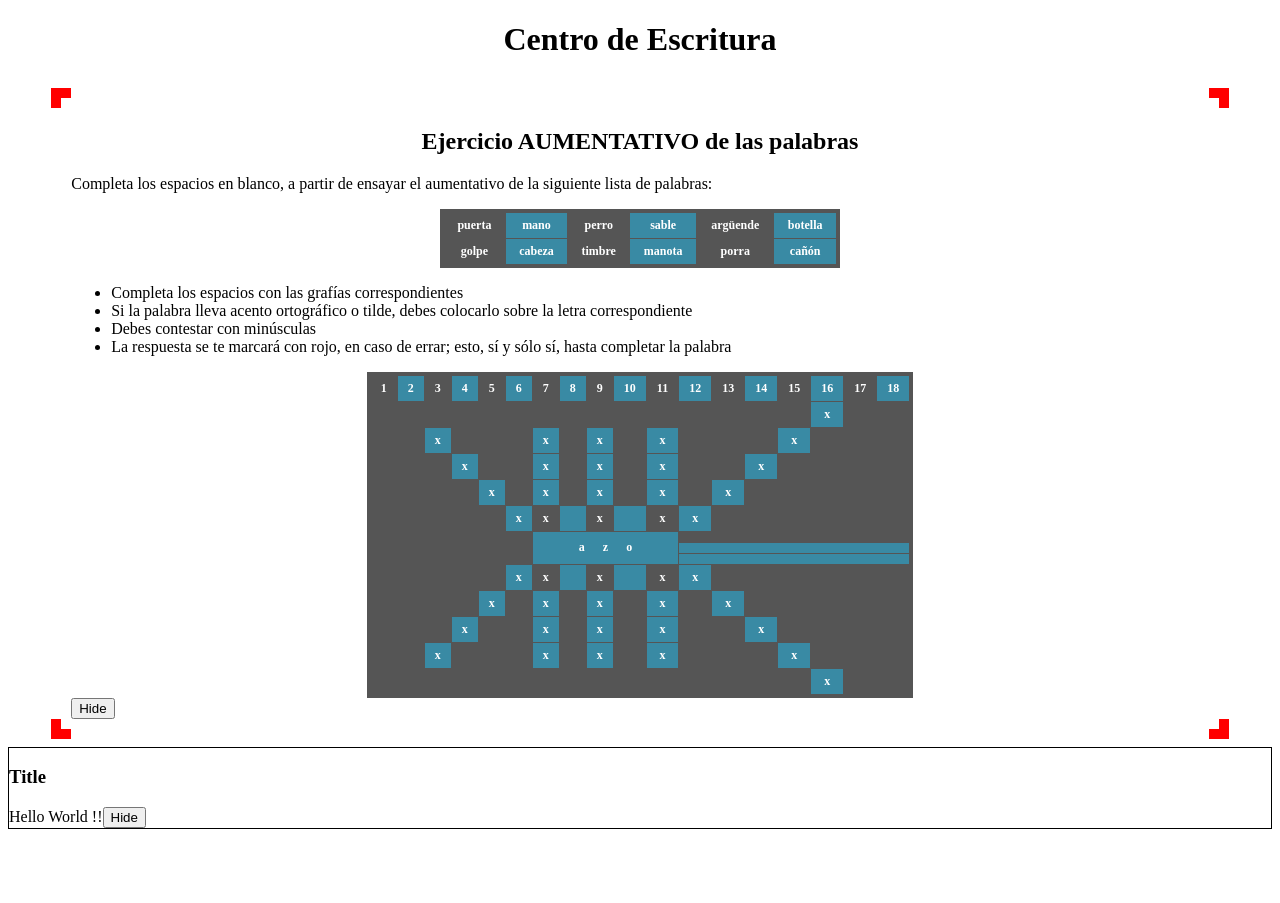
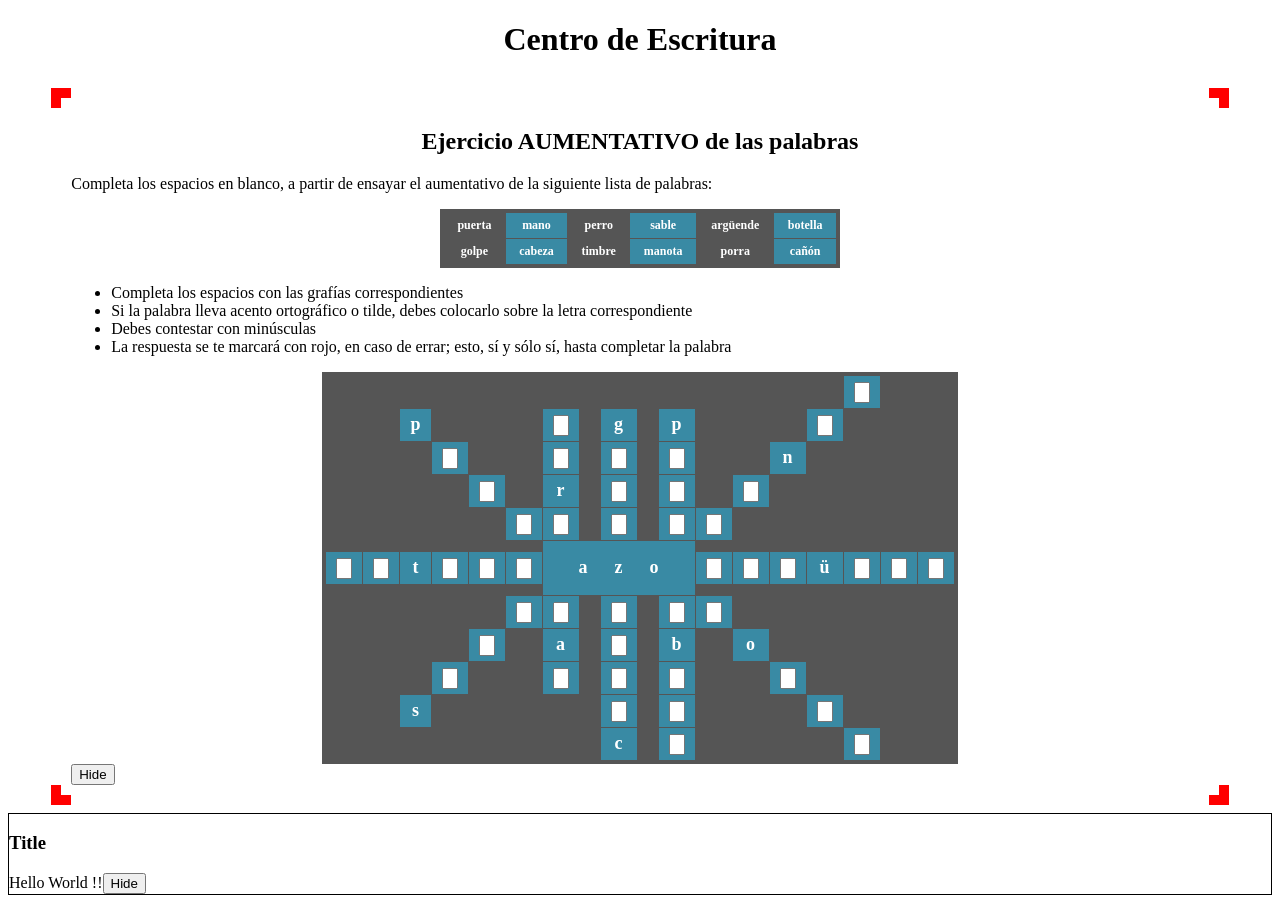
Before and after one commit to JuanCarlosLira/ce-app, a React (Create React App) app: page / in a window 1280 px wide. Before the commit the page ends 837 px from the top, so only its background shows below. Built offline with nearby package versions, Linux system fonts and the light colour scheme; the HTML template or start-up script is replaced by a standard one.

Commit message:
Added inputs in Crucigrama2

```diff
--- a/src/App.css
+++ b/src/App.css
@@ -1,3 +1,5 @@
+/* Check: https://divtable.com/table-styler/ */
+
 #hello {
   border: 1px solid #000;
 }
@@ -13,6 +15,30 @@ padding: 10px;
 }
 body#tinymce {
 background: #FFFFFF
+}
+
+#textBoxCrg {
+  width: 8px;
+}
+
+table.crg {
+  border: 4px solid #555555;
+  background-color: #555555;
+  width: 500px;
+  text-align: center;
+  border-collapse: collapse;
+}
+table.crg td, table.crg th {
+  border: 1px solid #555555;
+  padding: 5px 10px;
+}
+table.crg tbody td {
+  font-size: 18px;
+  font-weight: bold;
+  color: #FFFFFF;
+}
+#bckgClass {
+  background: #398AA4;
 }
 
 table.wordBank {
--- a/src/App.js
+++ b/src/App.js
@@ -25,7 +25,7 @@ class Crucigrama2 extends React.Component {
         <div id="crucigramaWrap">
           <h2 align="center">Ejercicio AUMENTATIVO de las palabras</h2>
           <p>Completa los espacios en blanco, a partir de ensayar el aumentativo de la siguiente lista de palabras:</p>
-          <table class="wordBank" align="center">
+          <table className="wordBank" align="center">
             <tbody>
               <tr>
                 <td>puerta</td>
@@ -53,10 +53,10 @@ class Crucigrama2 extends React.Component {
            <li>La respuesta se te marcará con rojo, en caso de errar; esto, sí y sólo sí,  hasta completar la palabra</li>
           </ul>
 
-          <table class="wordBank" align="center">
+          <table className="crg" align="center">
             <tbody>
-              <tr>
-                <td>1</td>
+              {/*<tr>
+                <td id="bckgClass">1</td>
                 <td>2</td>
                 <td>3</td>
                 <td>4</td>
@@ -74,129 +74,232 @@ class Crucigrama2 extends React.Component {
                 <td>16</td>
                 <td>17</td>
                 <td>18</td>
+              </tr>*/}
+              <tr>
+                <td colSpan="15" > </td>
+                <td id="bckgClass">
+                  <input type="text" id="textBoxCrg" maxlength="1" />
+                </td>
+                <td colSpan="2"></td>
               </tr>
               <tr>
-                <td colspan="15"> </td>
-                <td>x</td>
-                <td colspan="2"></td>
+                <td colSpan="2"></td>
+                <td id="bckgClass">p</td>
+                <td colSpan="3"></td>
+                <td id="bckgClass">
+                  <input type="text" id="textBoxCrg" maxlength="1" />
+                </td>
+                <td></td>
+                <td id="bckgClass">g</td>
+                <td></td>
+                <td id="bckgClass">p</td>
+                <td colSpan="3"></td>
+                <td id="bckgClass">
+                  <input type="text" id="textBoxCrg" maxlength="1" />
+                </td>
+                <td colSpan="3"></td>
               </tr>
               <tr>
-                <td colspan="2"></td>
-                <td>x</td>
-                <td colspan="3"></td>
-                <td>x</td>
+                <td colSpan="3"></td>
+                <td id="bckgClass">
+                  <input type="text" id="textBoxCrg" maxlength="1" />
+                </td>
+                <td colSpan="2"></td>
+                <td id="bckgClass">
+                  <input type="text" id="textBoxCrg" maxlength="1" />
+                </td>
                 <td></td>
-                <td>x</td>
+                <td id="bckgClass">
+                  <input type="text" id="textBoxCrg" maxlength="1" />
+                </td>
                 <td></td>
-                <td>x</td>
-                <td colspan="3"></td>
-                <td>x</td>
-                <td colspan="3"></td>
+                <td id="bckgClass">
+                  <input type="text" id="textBoxCrg" maxlength="1" />
+                </td>
+                <td colSpan="2"></td>
+                <td id="bckgClass">n</td>
+                <td colSpan="4"></td>
               </tr>
               <tr>
-                <td colspan="3"></td>
-                <td>x</td>
-                <td colspan="2"></td>
-                <td>x</td>
+                <td colSpan="4"></td>
+                <td id="bckgClass">
+                  <input type="text" id="textBoxCrg" maxlength="1" />
+                </td>
                 <td></td>
-                <td>x</td>
+                 <td id="bckgClass">r</td>
                 <td></td>
-                <td>x</td>
-                <td colspan="2"></td>
-                <td>x</td>
-                <td colspan="4"></td>
+                <td id="bckgClass">
+                  <input type="text" id="textBoxCrg" maxlength="1" />
+                </td>
+                <td></td>
+                <td id="bckgClass">
+                  <input type="text" id="textBoxCrg" maxlength="1" />
+                </td>
+                <td></td>
+                <td id="bckgClass">
+                  <input type="text" id="textBoxCrg" maxlength="1" />
+                </td>
+                <td colSpan="5"></td>
               </tr>
               <tr>
-                <td colspan="4"></td>
-                <td>x</td>
+                <td colSpan="5"></td>
+                <td id="bckgClass">
+                  <input type="text" id="textBoxCrg" maxlength="1" />
+                </td>
+                <td id="bckgClass">
+                  <input type="text" id="textBoxCrg" maxlength="1" />
+                </td>
                 <td></td>
-                <td>x</td>
+                <td id="bckgClass">
+                  <input type="text" id="textBoxCrg" maxlength="1" />
+                </td>
                 <td></td>
-                <td>x</td>
-                <td></td>
-                <td>x</td>
-                <td></td>
-                <td>x</td>
-                <td colspan="5"></td>
+                <td id="bckgClass">
+                  <input type="text" id="textBoxCrg" maxlength="1" />
+                </td>
+                <td id="bckgClass">
+                  <input type="text" id="textBoxCrg" maxlength="1" />
+                </td>
+                <td colSpan="6"></td>
               </tr>
               <tr>
-                <td colspan="5"></td>
-                <td>x</td>
-                <td>x</td>
-                <td></td>
-                <td>x</td>
-                <td></td>
-                <td>x</td>
-                <td>x</td>
-                <td colspan="6"></td>
+                <td colSpan="6"></td>
+                <td colSpan="5" rowSpan="3" id="bckgClass"> a&nbsp;&nbsp;&nbsp;&nbsp;&nbsp;&nbsp;z&nbsp;&nbsp;&nbsp;&nbsp;&nbsp;&nbsp;o</td>
+                <td colSpan="7"></td>
               </tr>
               <tr>
-                <td colspan="6"></td>
-                <td colspan="5" rowspan="3"> a&nbsp;&nbsp;&nbsp;&nbsp;&nbsp;&nbsp;z&nbsp;&nbsp;&nbsp;&nbsp;&nbsp;&nbsp;o</td>
-                <td colspan="7"></td>
+                {/*<td colSpan="6"></td>*/}
+                <td id="bckgClass">
+                  <input type="text" id="textBoxCrg" maxlength="1" />
+                </td>
+                <td id="bckgClass">
+                  <input type="text" id="textBoxCrg" maxlength="1" />
+                </td>
+                <td id="bckgClass">t</td>
+                <td id="bckgClass">
+                  <input type="text" id="textBoxCrg" maxlength="1" />
+                </td>
+                <td id="bckgClass">
+                  <input type="text" id="textBoxCrg" maxlength="1" />
+                </td>
+                <td id="bckgClass">
+                  <input type="text" id="textBoxCrg" maxlength="1" />
+                </td>
+                {/*<td colSpan="7"></td>*/}
+                <td id="bckgClass">
+                  <input type="text" id="textBoxCrg" maxlength="1" />
+                </td>
+                <td id="bckgClass">
+                  <input type="text" id="textBoxCrg" maxlength="1" />
+                </td>
+                <td id="bckgClass">
+                  <input type="text" id="textBoxCrg" maxlength="1" />
+                </td>
+                <td id="bckgClass">ü</td>
+                <td id="bckgClass">
+                  <input type="text" id="textBoxCrg" maxlength="1" />
+                </td>
+                <td id="bckgClass">
+                  <input type="text" id="textBoxCrg" maxlength="1" />
+                </td>
+                <td id="bckgClass">
+                  <input type="text" id="textBoxCrg" maxlength="1" />
+                </td>
               </tr>
               <tr>
-                <td colspan="6"></td>
-                <td colspan="7"></td>
+                <td colSpan="6"></td>
+                <td colSpan="7"></td>
               </tr>
               <tr>
-                <td colspan="6"></td>
-                <td colspan="7"></td>
+                <td colSpan="5"></td>
+                <td id="bckgClass">
+                  <input type="text" id="textBoxCrg" maxlength="1" />
+                </td>
+                <td id="bckgClass">
+                  <input type="text" id="textBoxCrg" maxlength="1" />
+                </td>
+                <td></td>
+                <td id="bckgClass">
+                  <input type="text" id="textBoxCrg" maxlength="1" />
+                </td>
+                <td></td>
+                <td id="bckgClass">
+                  <input type="text" id="textBoxCrg" maxlength="1" />
+                </td>
+                <td id="bckgClass">
+                  <input type="text" id="textBoxCrg" maxlength="1" />
+                </td>
+                <td colSpan="6"></td>
               </tr>
               <tr>
-                <td colspan="5"></td>
-                <td>x</td>
-                <td>x</td>
+                <td colSpan="4"></td>
+                <td id="bckgClass">
+                  <input type="text" id="textBoxCrg" maxlength="1" />
+                </td>
                 <td></td>
-                <td>x</td>
+                 <td id="bckgClass">a</td>
                 <td></td>
-                <td>x</td>
-                <td>x</td>
-                <td colspan="6"></td>
+                <td id="bckgClass">
+                  <input type="text" id="textBoxCrg" maxlength="1" />
+                </td>
+                <td></td>
+                 <td id="bckgClass">b</td>
+                <td></td>
+                 <td id="bckgClass">o</td>
+                <td colSpan="5"></td>
               </tr>
               <tr>
-                <td colspan="4"></td>
-                <td>x</td>
+                <td colSpan="3"></td>
+                <td id="bckgClass">
+                  <input type="text" id="textBoxCrg" maxlength="1" />
+                </td>
+                <td colSpan="2"></td>
+                <td id="bckgClass">
+                  <input type="text" id="textBoxCrg" maxlength="1" />
+                </td>
                 <td></td>
-                <td>x</td>
+                <td id="bckgClass">
+                  <input type="text" id="textBoxCrg" maxlength="1" />
+                </td>
                 <td></td>
-                <td>x</td>
-                <td></td>
-                <td>x</td>
-                <td></td>
-                <td>x</td>
-                <td colspan="5"></td>
+                <td id="bckgClass">
+                  <input type="text" id="textBoxCrg" maxlength="1" />
+                </td>
+                <td colSpan="2"></td>
+                <td id="bckgClass">
+                  <input type="text" id="textBoxCrg" maxlength="1" />
+                </td>
+                <td colSpan="4"></td>
               </tr>
               <tr>
-                <td colspan="3"></td>
-                <td>x</td>
-                <td colspan="2"></td>
-                <td>x</td>
+                <td colSpan="2"></td>
+                <td id="bckgClass">s</td>
+                <td colSpan="5"></td>
+                <td id="bckgClass">
+                  <input type="text" id="textBoxCrg" maxlength="1" />
+                </td>
                 <td></td>
-                <td>x</td>
-                <td></td>
-                <td>x</td>
-                <td colspan="2"></td>
-                <td>x</td>
-                <td colspan="4"></td>
+                <td id="bckgClass">
+                  <input type="text" id="textBoxCrg" maxlength="1" />
+                </td>
+                <td colSpan="3"></td>
+                <td id="bckgClass">
+                  <input type="text" id="textBoxCrg" maxlength="1" />
+                </td>
+                <td colSpan="3"></td>
               </tr>
               <tr>
-                <td colspan="2"></td>
-                <td>x</td>
-                <td colspan="3"></td>
-                <td>x</td>
+                <td colSpan="8"></td>
+                <td id="bckgClass">c</td>
                 <td></td>
-                <td>x</td>
-                <td></td>
-                <td>x</td>
-                <td colspan="3"></td>
-                <td>x</td>
-                <td colspan="3"></td>
-              </tr>
-              <tr>
-                <td colspan="15"></td>
-                <td>x</td>
-                <td colspan="2"></td>
+                <td id="bckgClass">
+                  <input type="text" id="textBoxCrg" maxlength="1" />
+                </td>
+                <td colSpan="4"></td>
+                <td id="bckgClass">
+                  <input type="text" id="textBoxCrg" maxlength="1" />
+                </td>
+                <td colSpan="2"></td>
               </tr>
             </tbody>
           </table>
```
